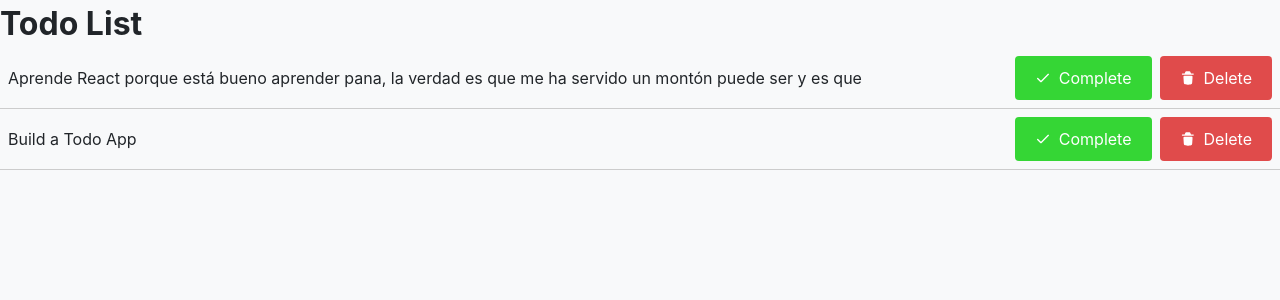
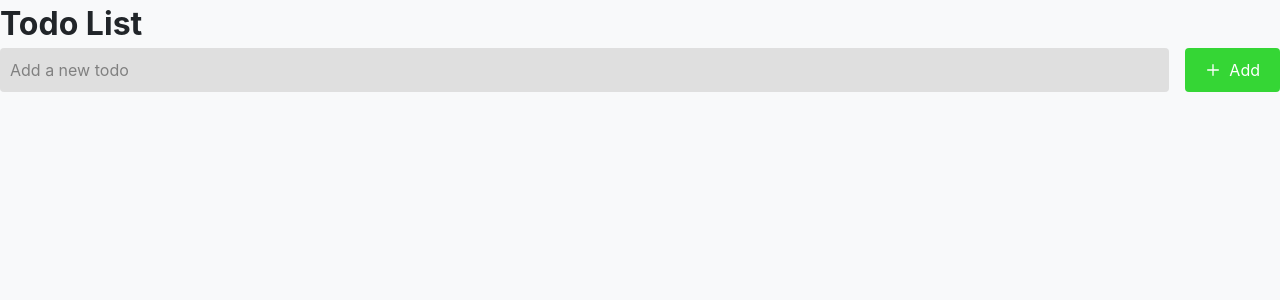
Before and after one commit to hsilv/TechnicalTest, a React (Vite) app in the folder frontend/: page / in a window 1280 px wide. Shown: the top 300 px of the page. Built offline with nearby package versions, Linux system fonts and the light colour scheme.

Commit message:
[feat/frontend]: TodoInput

```diff
--- a/frontend/src/App.tsx
+++ b/frontend/src/App.tsx
@@ -1,41 +1,11 @@
-import { useState } from "react";
 import { Heading } from "@atoms/heading";
-import TodoItem from "@organisms/TodoItem/TodoItem";
+import { TodoInput } from "@organisms/TodoInput";
 
 function App() {
-  const [todos, setTodos] = useState([
-    {
-      text: "Aprende React porque está bueno aprender pana, la verdad es que  me ha servido un montón puede ser y es que",
-      completed: false,
-    },
-    { text: "Build a Todo App", completed: false },
-  ]);
-
-  const handleComplete = (index: number) => {
-    const newTodos = [...todos];
-    newTodos[index].completed = !newTodos[index].completed;
-    setTodos(newTodos);
-  };
-
-  const handleDelete = (index: number) => {
-    const newTodos = todos.filter((_, i) => i !== index);
-    setTodos(newTodos);
-  };
-
   return (
     <>
       <Heading level="h1">Todo List</Heading>
-      <div>
-        {todos.map((todo, index) => (
-          <TodoItem
-            key={index}
-            text={todo.text}
-            completed={todo.completed}
-            onComplete={() => handleComplete(index)}
-            onDelete={() => handleDelete(index)}
-          />
-        ))}
-      </div>
+      <TodoInput onAddTodo={() => {}} />
     </>
   );
 }
--- /dev/null
+++ b/frontend/src/components/organisms/TodoInput/TodoInput.module.scss
@@ -0,0 +1,46 @@
+$todoInputBreakpoint: 314px;
+$todoInputBackgroundColor: rgb(223, 223, 223);
+$todoInputPlaceholderColor: gray;
+
+.todoInputContainer {
+  display: flex;
+  flex-direction: row;
+  justify-content: space-between;
+  column-gap: 16px;
+  row-gap: 8px;
+  flex-wrap: wrap;
+
+  @media screen and (max-width: $todoInputBreakpoint) {
+    flex-direction: column;
+  }
+}
+
+.input {
+  flex: 1;
+  background-color: $todoInputBackgroundColor;
+  border: none;
+  transition: 0.3s ease transform;
+
+  &::placeholder {
+    color: $todoInputPlaceholderColor;
+  }
+
+  &:focus {
+    outline: none;
+    box-shadow: none;
+    transform: scale(1.01);
+  }
+}
+
+.addButton {
+  background-color: rgb(53, 214, 53);
+  color: white;
+
+  @media screen and (max-width: $todoInputBreakpoint) {
+    flex: 1;
+    display: flex;
+    flex-direction: row;
+    align-items: center;
+    justify-content: center;
+  }
+}
--- /dev/null
+++ b/frontend/src/components/organisms/TodoInput/TodoInput.tsx
@@ -0,0 +1,43 @@
+import React, { useState } from "react";
+import { Input } from "@atoms/input";
+import { IconizedButton } from "@molecules/IconizedButton";
+import { ReactComponent as PlusIcon } from "@assets/plus.svg";
+import { TodoInputProps } from "./types";
+import styles from "./TodoInput.module.scss";
+import classNames from "classnames";
+
+const TodoInput: React.FC<TodoInputProps> = ({ onAddTodo, className = "" }) => {
+  const [text, setText] = useState("");
+
+  const handleAddTodo = () => {
+    if (text.trim()) {
+      onAddTodo(text);
+      setText("");
+    }
+  };
+
+  return (
+    <div className={classNames(styles.todoInputContainer, className)}>
+      <Input
+        variant="primary"
+        styleType="outlined"
+        value={text}
+        onChange={(e) => setText(e.target.value)}
+        placeholder="Add a new todo"
+        className={styles.input}
+      />
+      <IconizedButton
+        icon={PlusIcon}
+        alignIcon="left"
+        iconSize={16}
+        iconColor="blue"
+        onClick={handleAddTodo}
+        className={styles.addButton}
+      >
+        Add
+      </IconizedButton>
+    </div>
+  );
+};
+
+export default TodoInput;
--- /dev/null
+++ b/frontend/src/components/organisms/TodoInput/index.tsx
@@ -0,0 +1,2 @@
+export { default as TodoInput } from "./TodoInput";
+export type { TodoInputProps } from "./types";
--- /dev/null
+++ b/frontend/src/components/organisms/TodoInput/types.tsx
@@ -0,0 +1,4 @@
+export interface TodoInputProps {
+  onAddTodo: (text: string) => void;
+  className?: string;
+}
--- a/frontend/src/components/organisms/TodoItem/TodoItem.tsx
+++ b/frontend/src/components/organisms/TodoItem/TodoItem.tsx
@@ -9,11 +9,12 @@ import styles from "./TodoItem.module.scss";
 const TodoItem: React.FC<TodoItemProps> = ({
   text,
   completed,
+  className = "",
   onComplete,
   onDelete,
 }) => {
   return (
-    <div className={styles.todoItem}>
+    <div className={classNames(styles.todoItem, className)}>
       <span
         className={classNames(styles.text, { [styles.completed]: completed })}
       >
--- a/frontend/src/components/organisms/TodoItem/types.tsx
+++ b/frontend/src/components/organisms/TodoItem/types.tsx
@@ -3,4 +3,5 @@ export interface TodoItemProps {
   completed: boolean;
   onComplete: () => void;
   onDelete: () => void;
+  className?: string;
 }
```
